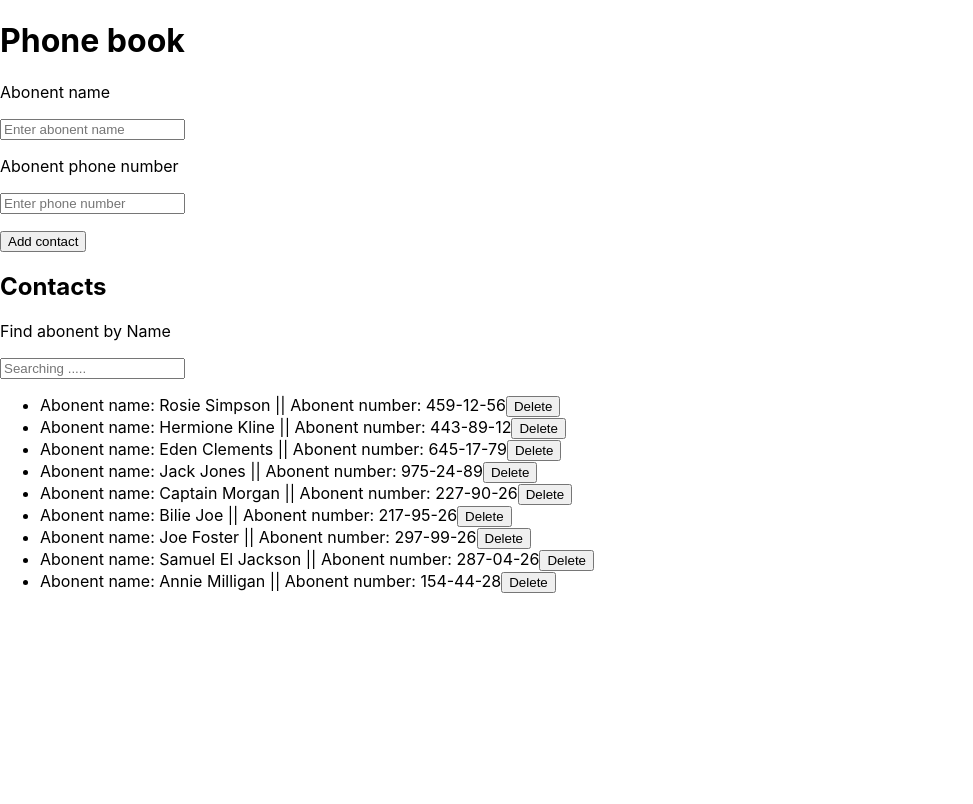
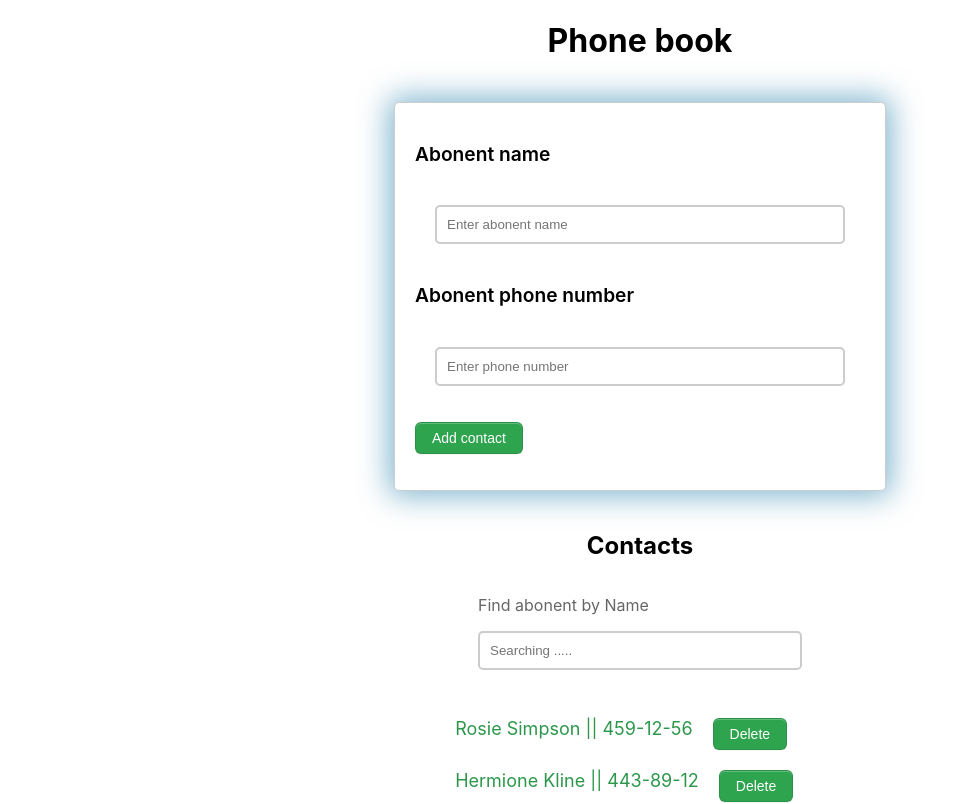
Before and after one commit to barkode/goit-react-hw-02-phonebook, a React (Create React App) app: page / in a window 1280 px wide. Shown: the top 804 px of the page, without its empty margins (0-973 px from the left). Built offline with nearby package versions, Linux system fonts and the light colour scheme.

Commit message:
add styles

```diff
--- a/src/components/App.jsx
+++ b/src/components/App.jsx
@@ -3,6 +3,7 @@ import PropType from 'prop-types';
 import ContactForm from './ContactForm/ContactForm';
 import Filter from './Filter/Filter';
 import ContactList from './ContactList/ContactList';
+import css from './App.module.css';
 
 export class App extends Component {
   state = {
@@ -59,7 +60,7 @@ export class App extends Component {
     const { filter, contacts } = this.state;
     const filteredContacts = this.handleFilterAbonent();
     return (
-      <>
+      <div className={css.container}>
         <h1>Phone book</h1>
         <ContactForm onAddContact={this.handleAddContact} />
         <h2>Contacts</h2>
@@ -68,7 +69,7 @@ export class App extends Component {
           contacts={filter ? filteredContacts : contacts}
           handleDeleteContact={this.handleDeleteContact}
         />
-      </>
+      </div>
     );
   }
 }
--- a/src/components/App.module.css
+++ b/src/components/App.module.css
@@ -0,0 +1,10 @@
+.container {
+  height: 100%;
+  width: 100%;
+  overflow: hidden;
+  min-height: 100vh;
+  display: flex;
+  flex-direction: column;
+  justify-content: flex-start;
+  align-items: center;
+}
--- a/src/components/ContactForm/ContactForm.jsx
+++ b/src/components/ContactForm/ContactForm.jsx
@@ -1,6 +1,7 @@
 import { Component } from 'react';
 import { nanoid } from 'nanoid';
 import PropType from 'prop-types';
+import css from './ContactForm.module.css';
 
 class ContactForm extends Component {
   state = { name: '', number: '' };
@@ -32,8 +33,8 @@ class ContactForm extends Component {
   render() {
     const { name, number } = this.state;
     return (
-      <form onSubmit={this.handleSubmit}>
-        <p>Abonent name</p>
+      <form onSubmit={this.handleSubmit} className={css.container}>
+        <p className={css['field-name']}>Abonent name</p>
         <input
           type="text"
           name="name"
@@ -43,8 +44,9 @@ class ContactForm extends Component {
           value={name}
           onChange={this.handleChange}
           required
+          className={css.input}
         />
-        <p>Abonent phone number</p>
+        <p className={css['field-name']}>Abonent phone number</p>
         <input
           type="tel"
           name="number"
@@ -54,9 +56,12 @@ class ContactForm extends Component {
           value={number}
           onChange={this.handleChange}
           required
+          className={css.input}
         />
         <p>
-          <button type="submit">Add contact</button>
+          <button type="submit" className={css.button}>
+            Add contact
+          </button>
         </p>
       </form>
     );
--- a/src/components/ContactForm/ContactForm.module.css
+++ b/src/components/ContactForm/ContactForm.module.css
@@ -6,35 +6,19 @@
   box-shadow: 0 0 30px 5px rgba(3, 110, 160, 0.5);
   padding: 20px;
   background-color: #fff;
-  max-width: 450px;
+  width: 450px;
   border-radius: 5px;
   margin-top: 20px;
 }
 
-/* .form {
-    display: flex;
-    flex-direction: column;
-    margin-bottom: 20px;
-    border: 1px solid #ccc;
-    box-shadow: 0 0 30px 5px rgba(3, 110, 160, 0.5);
-    padding: 20px;
-    background-color: #fff;
-    max-width: 450px;
-    margin: 0 auto;
-    border-radius: 5px;
-    align-items: center;
-  } */
-
-.label {
-  display: block;
-  margin-bottom: 10px;
-  color: #666;
+.field-name {
+  font-weight: 600;
+  font-size: larger;
 }
 
 .input {
-  width: 260px;
   padding: 10px;
-  margin-bottom: 20px;
+  margin: 20px;
   border: 2px solid #ccc;
   border-radius: 5px;
   transition: border-color 0.3s ease;
@@ -42,28 +26,38 @@
 
 .input:focus {
   outline: none;
-  border-color: #007bff;
-  box-shadow: 0 0 5px rgba(0, 123, 255, 0.5);
+  border-color: #2c974b;
+  box-shadow: 0 0 5px rgba(34, 255, 0, 0.5);
 }
 
 .button {
-  padding: 10px 20px;
-  background-color: #007bff;
-  color: #fff;
-  border: none;
-  border-radius: 5px;
-  box-shadow: 0 2px 4px rgba(0, 0, 0, 0.2);
-  transition: background-color 0.3s ease, box-shadow 0.3s ease;
+  display: inline-block;
+  outline: 0;
   cursor: pointer;
+  padding: 5px 16px;
+  font-size: 14px;
+  font-weight: 500;
+  line-height: 20px;
+  vertical-align: middle;
+  border: 1px solid;
+  border-radius: 6px;
+  color: #ffffff;
+  background-color: #2ea44f;
+  border-color: #1b1f2326;
+  box-shadow: rgba(27, 31, 35, 0.04) 0px 1px 0px 0px,
+    rgba(255, 255, 255, 0.25) 0px 1px 0px 0px inset;
+  transition: 0.2s cubic-bezier(0.3, 0, 0.5, 1);
+  transition-property: color, background-color, border-color;
 }
 
 .button:hover,
 .button:focus {
-  background-color: #0056b3;
-  box-shadow: 0 4px 6px rgba(0, 0, 0, 0.3);
+  background-color: #2c974b;
+  border-color: #1b1f2326;
+  transition-duration: 0.1s;
 }
 
 .button:active {
-  background-color: #004080;
+  background-color: #12752e;
   box-shadow: 0 1px 2px rgba(0, 0, 0, 0.2);
 }
--- a/src/components/ContactList/ContactList.jsx
+++ b/src/components/ContactList/ContactList.jsx
@@ -1,18 +1,21 @@
 import { Component } from 'react';
 import PropType from 'prop-types';
+import css from './ContactList.module.css';
 
 class ContactList extends Component {
   render() {
     const { contacts, handleDeleteContact } = this.props;
     return (
-      <ul>
+      <ul className={css.list}>
         {contacts.map(({ id, name, number }) => {
           return (
-            <li key={id}>
-              Abonent name: {name} || Abonent number: {number}
+            <li key={id} className={css.listItem}>
+              {name} || {number}
               <button
-                type="button className={css.iconDelete}"
+                type="button"
+                title="Delete contact"
                 onClick={() => handleDeleteContact(id)}
+                className={css.button}
               >
                 Delete
               </button>
--- a/src/components/ContactList/ContactList.module.css
+++ b/src/components/ContactList/ContactList.module.css
@@ -0,0 +1,45 @@
+.list {
+  list-style: none;
+  padding: 0;
+  color: #2c974b;
+  font-size: large;
+  transition: all 0.3s ease-in-out;
+}
+
+.listItem {
+  margin-bottom: 20px;
+  display: flex;
+}
+
+.button {
+  display: inline-block;
+  outline: 0;
+  cursor: pointer;
+  padding: 5px 16px;
+  font-size: 14px;
+  font-weight: 500;
+  line-height: 20px;
+  margin-left: 20px;
+  vertical-align: middle;
+  border: 1px solid;
+  border-radius: 6px;
+  color: #ffffff;
+  background-color: #2ea44f;
+  border-color: #1b1f2326;
+  box-shadow: rgba(27, 31, 35, 0.04) 0px 1px 0px 0px,
+    rgba(255, 255, 255, 0.25) 0px 1px 0px 0px inset;
+  transition: 0.2s cubic-bezier(0.3, 0, 0.5, 1);
+  transition-property: color, background-color, border-color;
+}
+
+.button:hover,
+.button:focus {
+  background-color: #2c974b;
+  border-color: #1b1f2326;
+  transition-duration: 0.1s;
+}
+
+.button:active {
+  background-color: #12752e;
+  box-shadow: 0 1px 2px rgba(0, 0, 0, 0.2);
+}
--- a/src/components/Filter/Filter.jsx
+++ b/src/components/Filter/Filter.jsx
@@ -1,8 +1,9 @@
 import PropType from 'prop-types';
+import css from './Filter.module.css';
 
 const Filter = ({ filter, onFilterChange }) => {
   return (
-    <div>
+    <div className={css.label}>
       <p>Find abonent by Name</p>
       <input
         type="text"
@@ -11,6 +12,7 @@ const Filter = ({ filter, onFilterChange }) => {
         placeholder="Searching ....."
         value={filter}
         onChange={onFilterChange}
+        className={css.input}
       ></input>
     </div>
   );
--- a/src/components/Filter/Filter.module.css
+++ b/src/components/Filter/Filter.module.css
@@ -0,0 +1,20 @@
+.label {
+  display: block;
+  margin-bottom: 10px;
+  color: #666;
+}
+
+.input {
+  width: 300px;
+  padding: 10px;
+  margin-bottom: 20px;
+  border: 2px solid #ccc;
+  border-radius: 5px;
+  transition: border-color 0.3s ease;
+}
+
+.input:focus {
+  outline: none;
+  border-color: #2c974b;
+  box-shadow: 0 0 5px rgba(145, 255, 0, 0.5);
+}
```
